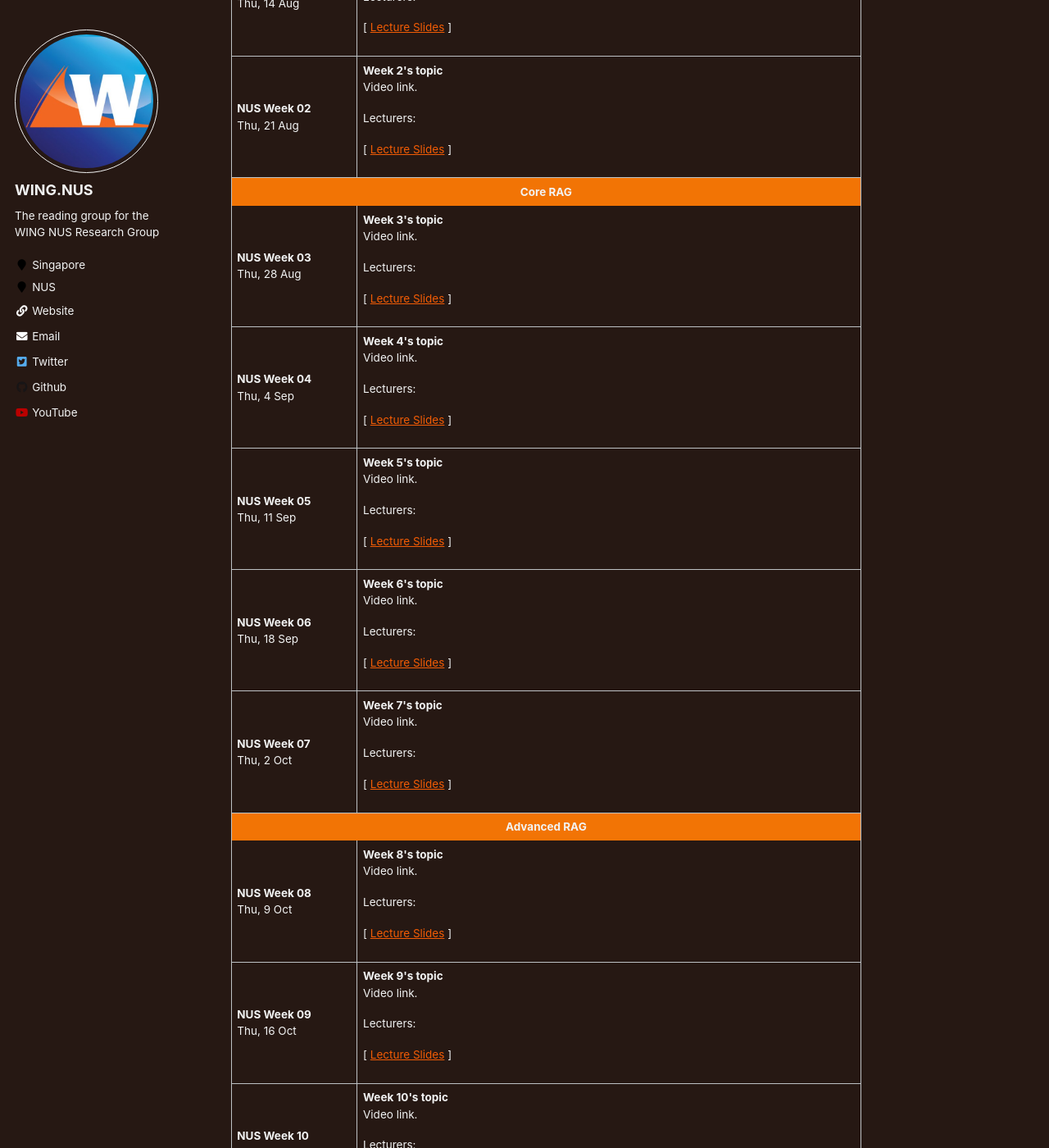
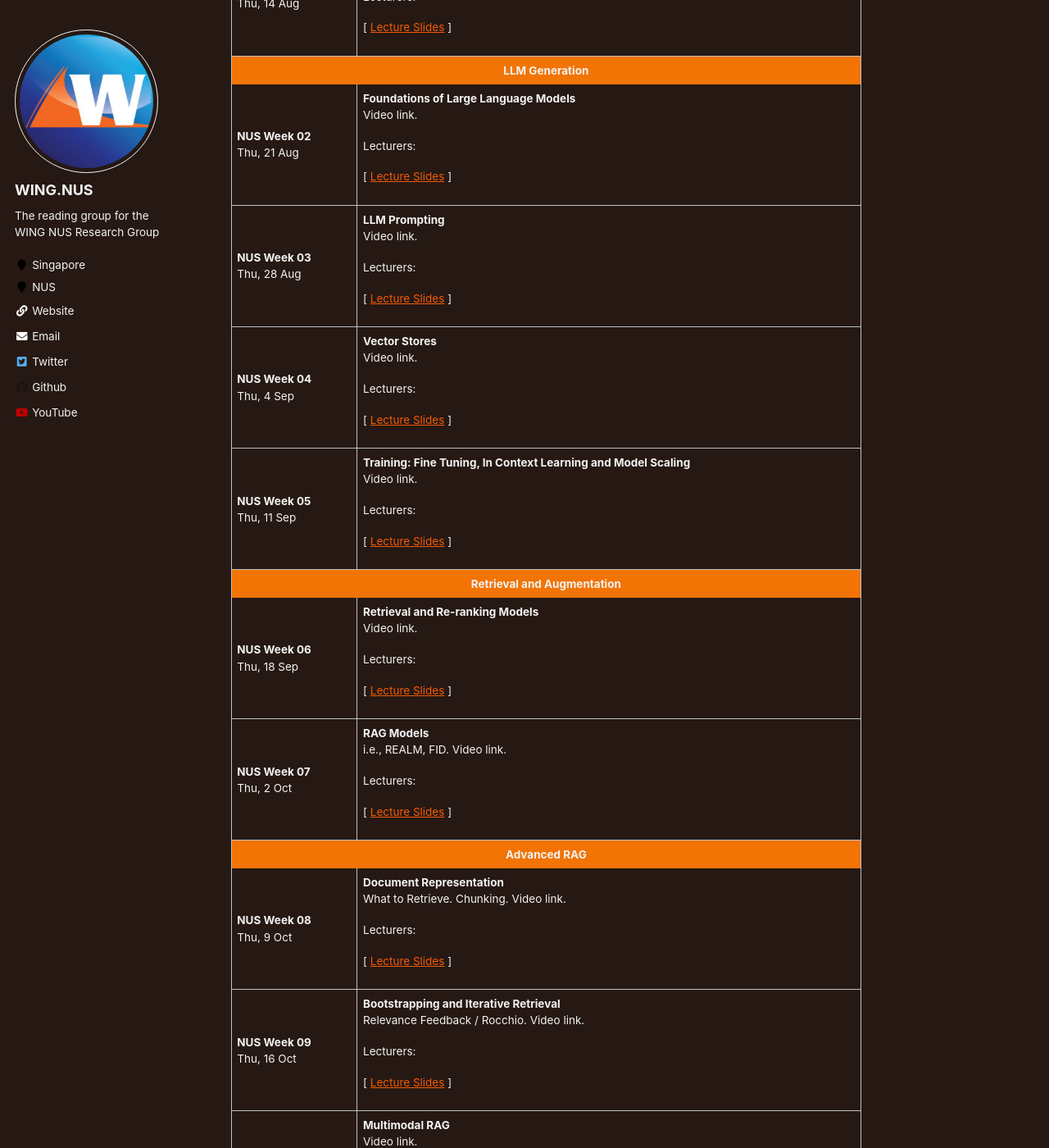
Before and after one commit to WING-NUS/cs6101, a Jekyll site: the page built from _pages/about.md, in a window 1280 px wide and 1400 px high, scrolled down 1460 px. Shown: the whole window at 82% size. Built offline with Jekyll 4.4.1, drawn with Linux system fonts in a browser that asks for light colours; some of the changed text lies outside the part shown.

Commit message:
Update topics.

```diff
--- a/_pages/about.md
+++ b/_pages/about.md
@@ -67,7 +67,29 @@ The sessions will be broadcast live via the customized Zoom link as advertised o
     </td>
     <td>
       <p>
-      <strong>Week 1's topic</strong><br/>
+      <strong>RAG Overview</strong><br/>
+      Video link.
+      </p>
+          <p>
+            Lecturers: <br/>
+          </p>
+          <p>
+            [&nbsp;<a href="http://example.com">Lecture Slides</a>&nbsp;]
+            <!-- [&nbsp;<a href="http://bit.ly/cs6101-t2310-w00-scribe">Scribe Notes</a>&nbsp;]  -->
+            <br/>
+          </p>
+    </td>
+  </tr>
+
+<tr>
+  <th colspan=2><b>LLM Generation</b></th>
+</tr>
+  <tr>
+    <td><b>NUS Week 02</b><br />Thu, 21 Aug<br />
+    </td>
+    <td>
+      <p>
+      <strong>Foundations of Large Language Models</strong><br/>
       Video link.
       </p>
           <p>
@@ -82,33 +104,11 @@ The sessions will be broadcast live via the customized Zoom link as advertised o
   </tr>
 
   <tr>
-    <td><b>NUS Week 02</b><br />Thu, 21 Aug<br />
-    </td>
-    <td>
-      <p>
-      <strong>Week 2's topic</strong><br/>
-      Video link.
-      </p>
-          <p>
-            Lecturers: <br/>
-          </p>
-          <p>
-            [&nbsp;<a href="http://example.com">Lecture Slides</a>&nbsp;]
-            <!-- [&nbsp;<a href="http://bit.ly/cs6101-t2310-w00-scribe">Scribe Notes</a>&nbsp;]  -->
-            <br/>
-          </p>
-    </td>
-  </tr>
-
-<tr>
-  <th colspan=2><b>Core RAG</b></th>
-</tr>
-  <tr>
     <td><b>NUS Week 03</b><br />Thu, 28 Aug<br />
     </td>
     <td>
       <p>
-      <strong>Week 3's topic</strong><br/>
+      <strong>LLM Prompting</strong><br/>
       Video link.
       </p>
           <p>
@@ -127,7 +127,7 @@ The sessions will be broadcast live via the customized Zoom link as advertised o
     </td>
     <td>
       <p>
-      <strong>Week 4's topic</strong><br/>
+      <strong>Vector Stores</strong><br/>
       Video link.
       </p>
           <p>
@@ -146,7 +146,7 @@ The sessions will be broadcast live via the customized Zoom link as advertised o
     </td>
     <td>
       <p>
-      <strong>Week 5's topic</strong><br/>
+      <strong>Training: Fine Tuning, In Context Learning and Model Scaling</strong><br/>
       Video link.
       </p>
           <p>
@@ -160,12 +160,15 @@ The sessions will be broadcast live via the customized Zoom link as advertised o
     </td>
   </tr>
 
+<tr>
+  <th colspan=2><b>Retrieval and Augmentation</b></th>
+</tr>
   <tr>
     <td><b>NUS Week 06</b><br />Thu, 18 Sep<br />
     </td>
     <td>
       <p>
-      <strong>Week 6's topic</strong><br/>
+      <strong>Retrieval and Re-ranking Models</strong><br/>
       Video link.
       </p>
           <p>
@@ -184,7 +187,9 @@ The sessions will be broadcast live via the customized Zoom link as advertised o
     </td>
     <td>
       <p>
-      <strong>Week 7's topic</strong><br/>
+      <strong>RAG Models</strong><br/>
+      i.e., REALM, FID.
+
       Video link.
       </p>
           <p>
@@ -207,7 +212,9 @@ The sessions will be broadcast live via the customized Zoom link as advertised o
     </td>
     <td>
       <p>
-      <strong>Week 8's topic</strong><br/>
+      <strong>Document Representation</strong><br/>
+      What to Retrieve.  Chunking.
+
       Video link.
       </p>
           <p>
@@ -226,7 +233,9 @@ The sessions will be broadcast live via the customized Zoom link as advertised o
     </td>
     <td>
       <p>
-      <strong>Week 9's topic</strong><br/>
+      <strong>Bootstrapping and Iterative Retrieval</strong><br/>
+      Relevance Feedback / Rocchio.
+
       Video link.
       </p>
           <p>
@@ -245,7 +254,7 @@ The sessions will be broadcast live via the customized Zoom link as advertised o
     </td>
     <td>
       <p>
-      <strong>Week 10's topic</strong><br/>
+      <strong>Multimodal RAG</strong><br/>
       Video link.
       </p>
           <p>
@@ -260,7 +269,7 @@ The sessions will be broadcast live via the customized Zoom link as advertised o
   </tr>
 
   <tr>
-    <td><b>NUS Week 11</b><br />Thu, 30 Oct<br />
+    <td><b>Graph RAG</b><br />Thu, 30 Oct<br />
     </td>
     <td>
       <p>
@@ -283,7 +292,7 @@ The sessions will be broadcast live via the customized Zoom link as advertised o
     </td>
     <td>
       <p>
-      <strong>Week 12's topic</strong><br/>
+      <strong>Source Credability Assessment</strong><br/>
       Video link.
       </p>
           <p>
@@ -302,7 +311,9 @@ The sessions will be broadcast live via the customized Zoom link as advertised o
     </td>
     <td>
       <p>
-      <strong>Week 13's topic</strong><br/>
+      <strong>RAG Efficiency</strong><br/>
+      Speculative RAG.  Long Context Problems (Lost in the Middle).
+
       Video link.
       </p>
           <p>
@@ -323,12 +334,10 @@ The sessions will be broadcast live via the customized Zoom link as advertised o
 
 ## Organizers {#org}
 
-This version of CS6101 is jointly run by [WING@NUS](http://wing.comp.nus.edu.sg/) and incoming faculty [Michael Shieh](https://www.michaelxie.com/)
+This version of CS6101 is jointly run by [WING@NUS](http://wing.comp.nus.edu.sg/) and sabbatical visitor [Haitao Yu](https://ii-research-yu.github.io/) (University of Tsukuba)
 
 The current organisation team includes following members (alphabetical order):
 
-[Hengchang Hu](https://holdenhu.github.io),
 [Min-Yen Kan](https://www.comp.nus.edu.sg/~kanmy/),
-[Xinyuan Lu](https://www.linkedin.com/in/xinyuan-lu-34762585/?originalSubdomain=sg),
-[Yisong Miao](https://yisong.me/),
-[Michael Shieh](https://www.michaelxie.com/)
+[Yisong Miao](https://yisong.me/), and
+[Haitao Yu](https://ii-research-yu.github.io/)
```
Also changed, not shown: other parts of _pages/about.md (+1 -1 lines).
